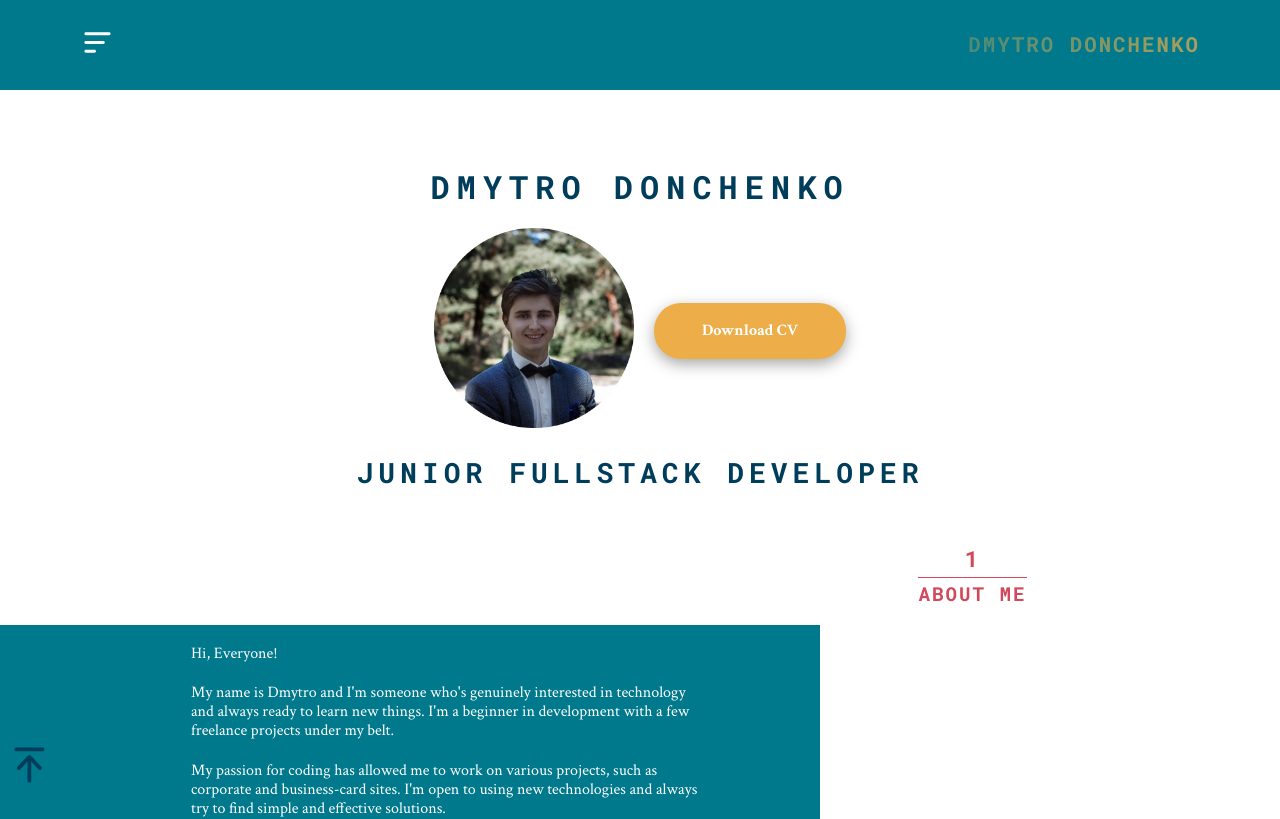
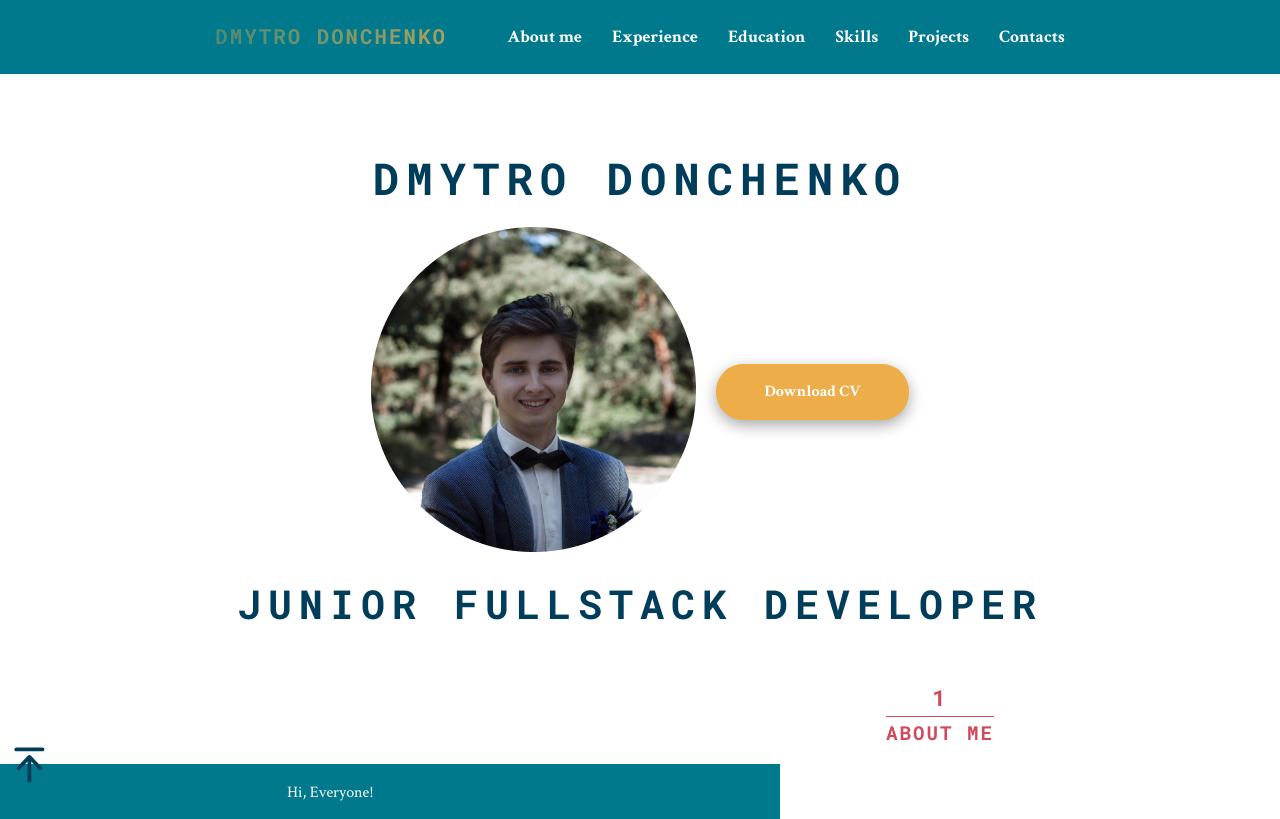
Before and after one commit to Helgen97/Portfolio, a React (Vite) app: page / in a window 1280 px wide. Shown: the top 819 px of the page. Built offline with nearby package versions, Linux system fonts and the light colour scheme.

Commit message:
changes some styles and component code

```diff
--- a/src/components/additional_components/menuList/MenuList.jsx
+++ b/src/components/additional_components/menuList/MenuList.jsx
@@ -5,7 +5,7 @@ import { MENU_ITEMS } from "../../../constants/content";
 const MenuList = ({ additionalClickEvent }) => {
   return (
     <ul>
-      <li>
+      <li className="mobile_menu-close_button">
         <MobileMenuCloseButton onClickEvent={additionalClickEvent} />
       </li>
       {MENU_ITEMS.map((item) => {
--- a/src/components/main_components/footer/Footer.jsx
+++ b/src/components/main_components/footer/Footer.jsx
@@ -1,7 +1,7 @@
 const Footer = () => {
   return (
     <footer>
-      <div className="footer_logo">&copy; 2023 Dmytro Donchenko</div>
+      <div className="footer_logo">&copy; ${new Date().getFullYear().toString()} Dmytro Donchenko</div>
     </footer>
   );
 };
--- a/src/styles/header.scss
+++ b/src/styles/header.scss
@@ -7,7 +7,7 @@
 
 header {
   display: flex;
-  justify-content: space-between;
+  justify-content: space-around;
   align-items: center;
   padding: calc(2.5 * #{$gap}) calc(4 * #{$gap}); // Calculates paddings like other page with grids
   background-color: $block-background-color;
@@ -149,6 +149,10 @@ header {
     padding: calc(2.5 * #{$gap}) calc(20 * #{$gap});
   }
 
+  .mobile_menu-close_button {
+    display: none;
+  }
+
   .menu {
     display: block; // Shows menu at desktops devices
 
--- a/src/styles/vars.scss
+++ b/src/styles/vars.scss
@@ -10,7 +10,7 @@
 // Responsive breakpoints for devices
 $phone: 320px;
 $tablet: 743px;
-$desktop: 1439px;
+$desktop: 1279px;
 
 // Colors
 $content-color: white;
```
